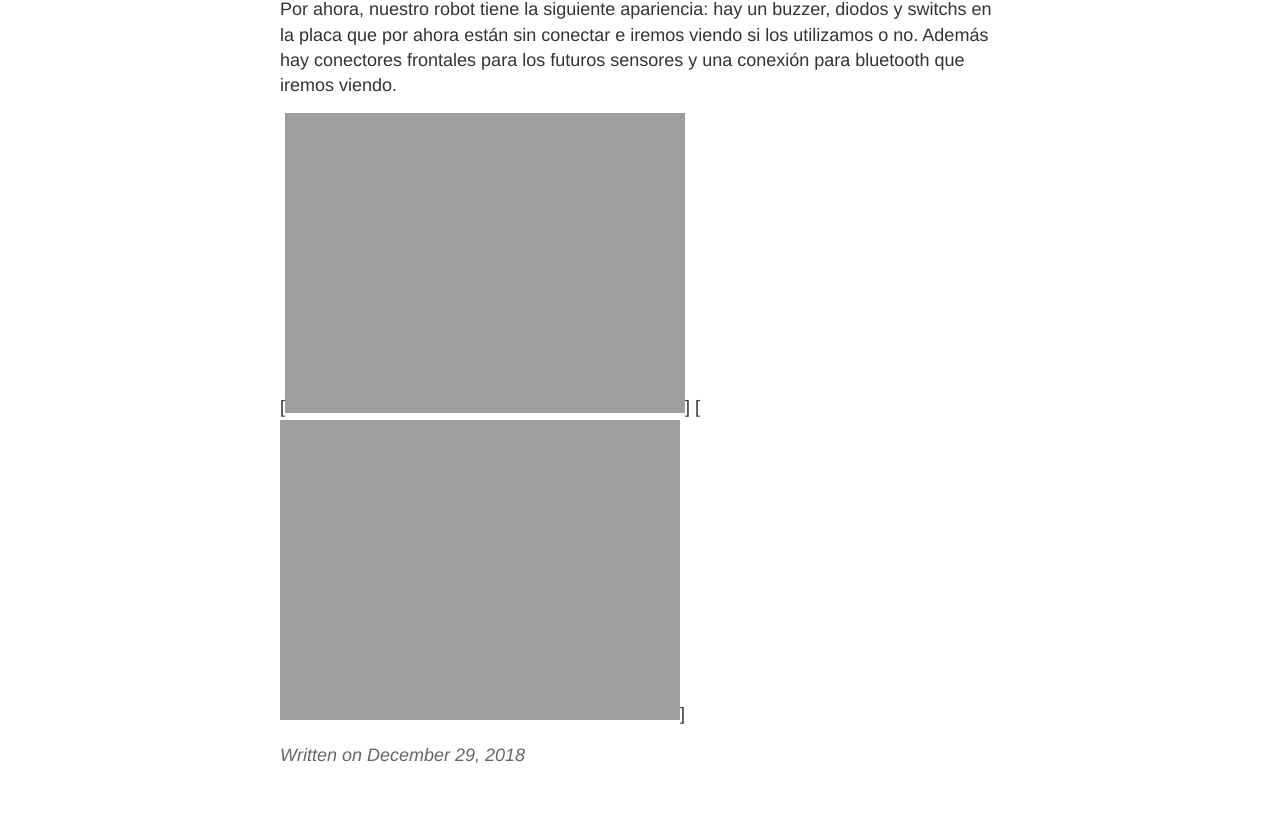
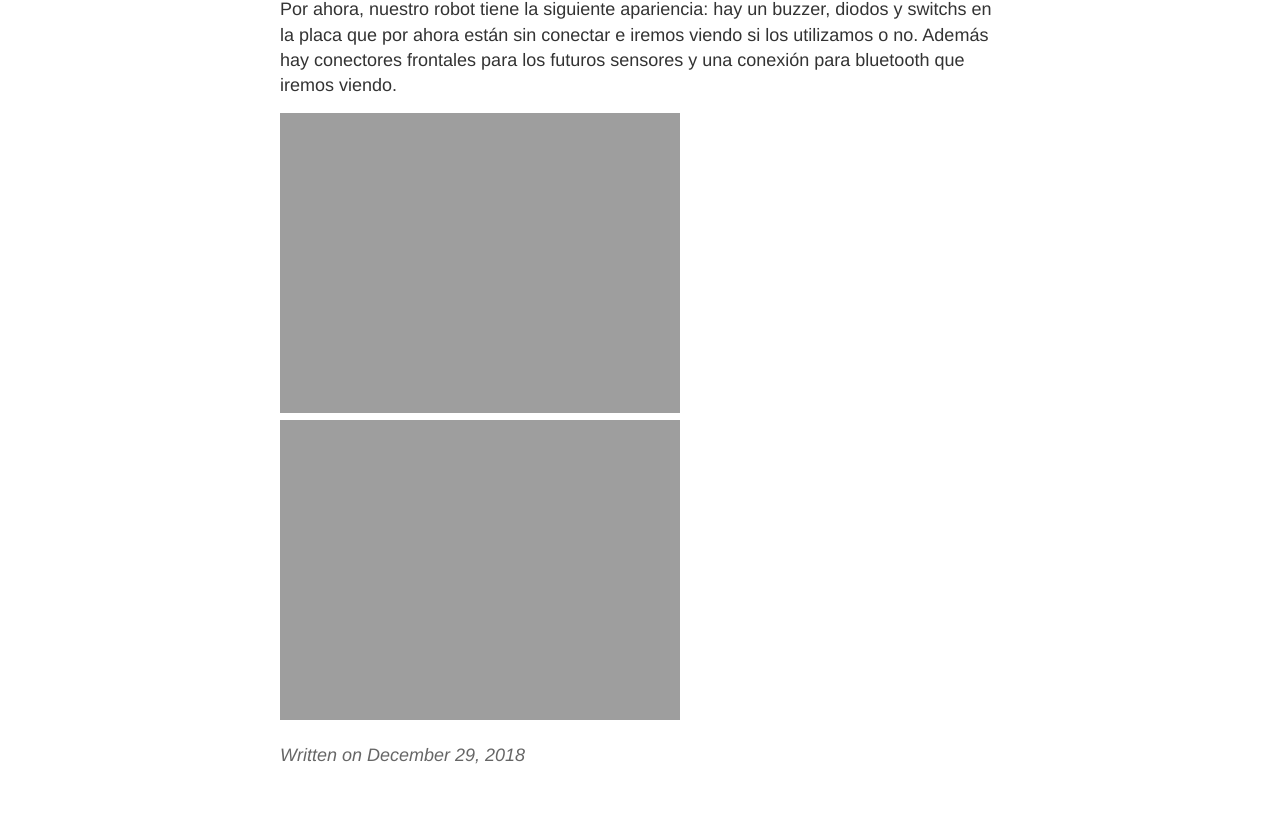
Before and after one commit to RecunchoMaker/adefesio, a Jekyll site: the page built from _posts/2018-12-29-lipo-y-chasis.md, in a window 1280 px wide. Shown: the part 1434-2247 px from the top of the page. Built offline with Jekyll 4.4.1, drawn with Linux system fonts in a browser that asks for light colours.

Commit message:
fix images

```diff
--- a/_posts/2018-12-29-lipo-y-chasis.md
+++ b/_posts/2018-12-29-lipo-y-chasis.md
@@ -57,5 +57,5 @@ switchs en la placa que por ahora están sin conectar e iremos viendo si los uti
 o no. Además hay conectores frontales para los futuros sensores y una conexión para
 bluetooth que iremos viendo.
 
-[<img src="{{ site.baseurl }}/images/adefesio-bottom.jpg" alt="adefesio parte inferior"/>]
-[<img src="{{ site.baseurl }}/images/adefesio-top.jpg" alt="adefesio parte superior"/>]
+<img src="{{ site.baseurl }}/images/adefesio-bottom.jpg" alt="adefesio parte inferior"/>
+<img src="{{ site.baseurl }}/images/adefesio-top.jpg" alt="adefesio parte superior"/>
```
